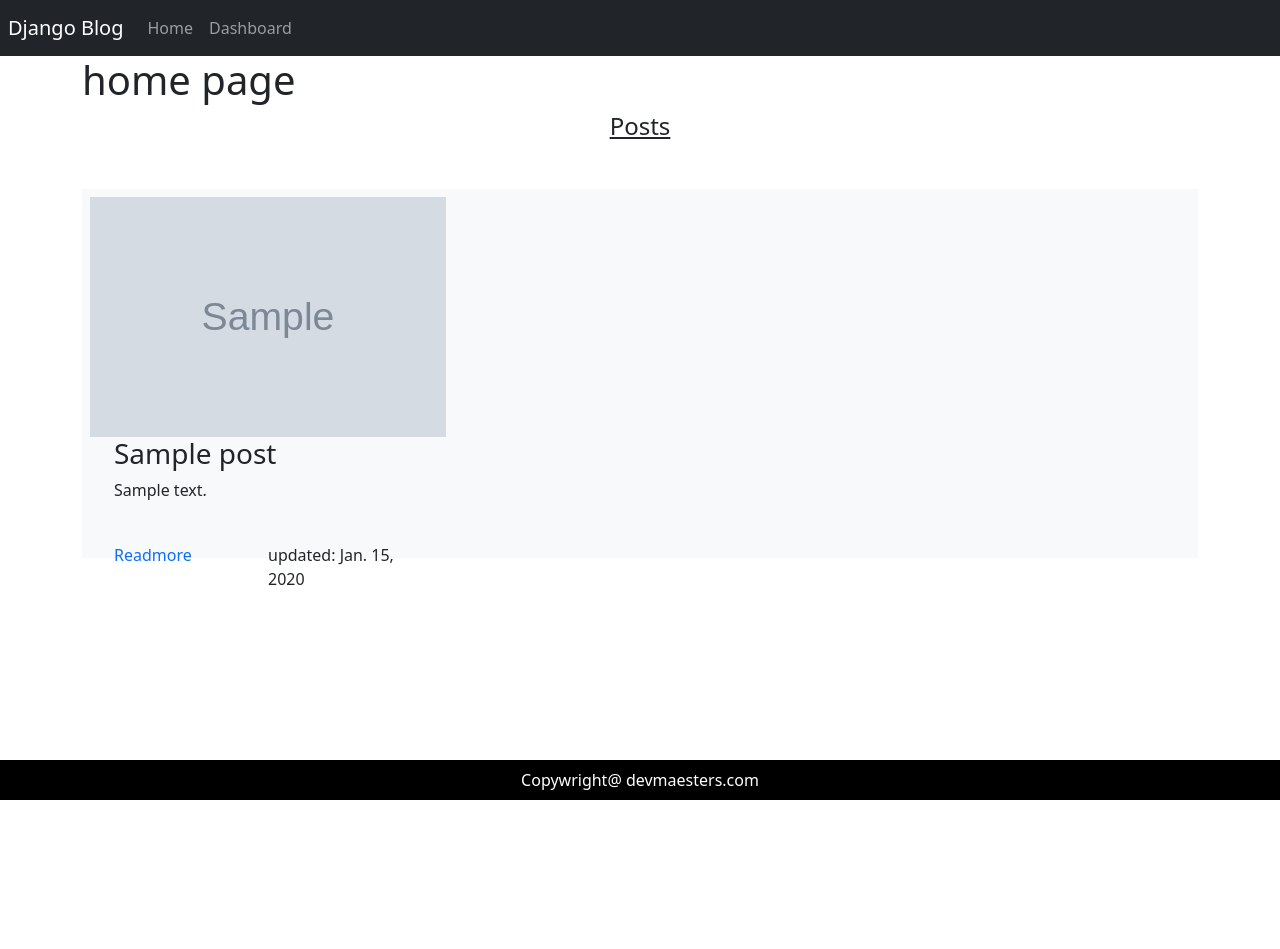
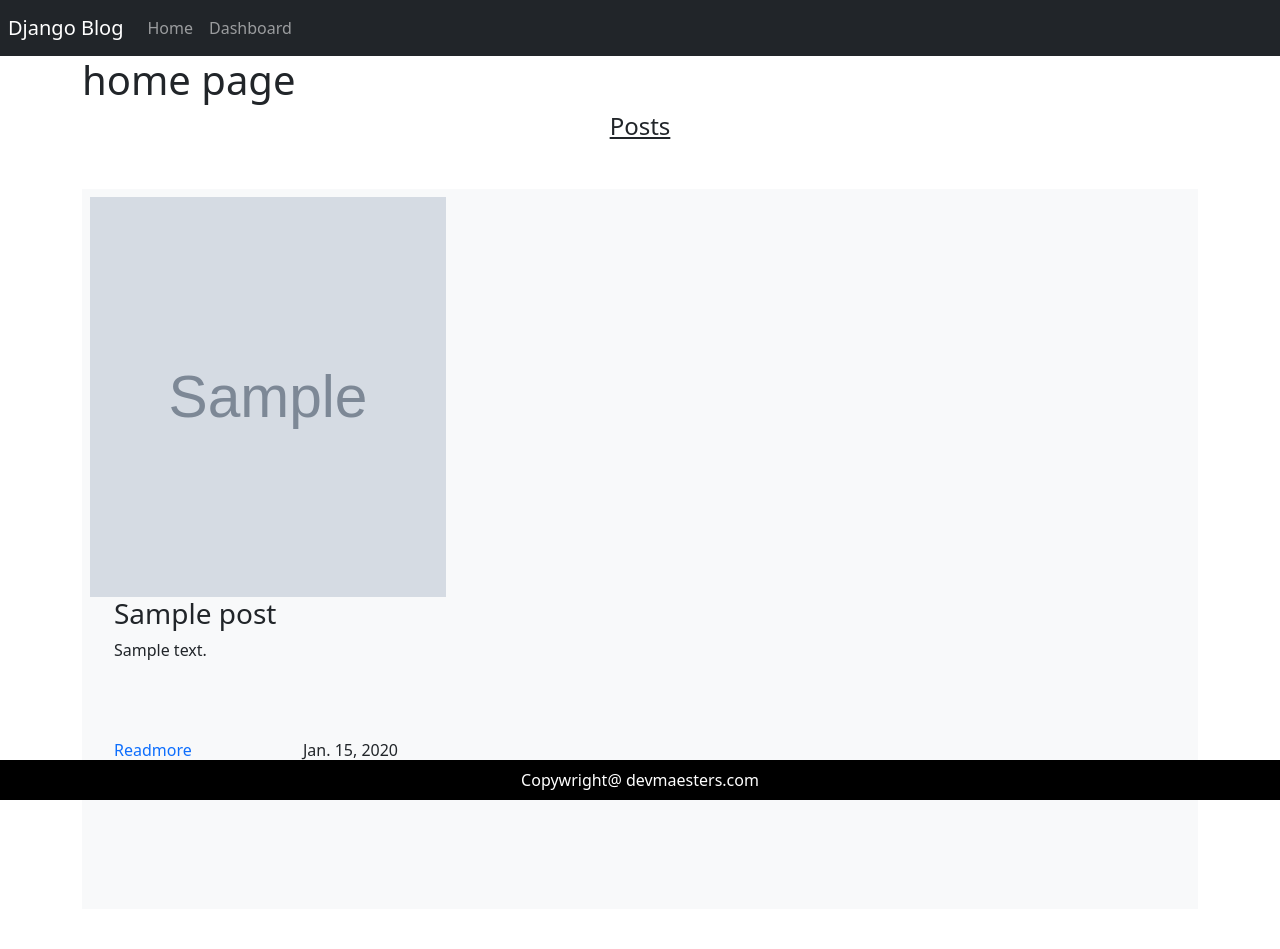
Before and after one commit to maesterzak/django-crud-blog, a Django app: page / in a window 1280 px wide. Before the commit the page ends 800 px from the top, so only its background shows below. Run offline with Django 4.2, Linux system fonts and the light colour scheme; tables that the repository leaves empty hold one stand-in row (values such as "Sample post"); grey boxes marked "Sample" are stand-in pictures; some libraries are stand-ins or nearby versions.

Commit message:
changed image size

```diff
--- a/blog/templates/index.html
+++ b/blog/templates/index.html
@@ -22,7 +22,7 @@
                         <a href="{% url 'post_detail' post.pk %}">Readmore</a>
                     </div>
                     <div class="col-6 col-md-6 d-flex justify-content-end">
-                        <span>updated: {{post.updated}}</span>
+                        <span>{{post.updated}}</span>
                     </div>
 
                 </div>
--- a/static/styles.css
+++ b/static/styles.css
@@ -8,15 +8,15 @@
 }
 
 .post{
-    min-height:40vh;
+    min-height:90vh;
     background:pink
 }
 .post-image-container{
-    height: 30vh;
+    height: 50vh;
     width: 100%;
 }
 .post-container-body{
-    height: 30%;
+    height: 20%;
     width: 100%;
 }
 .post-container-footer{
```
